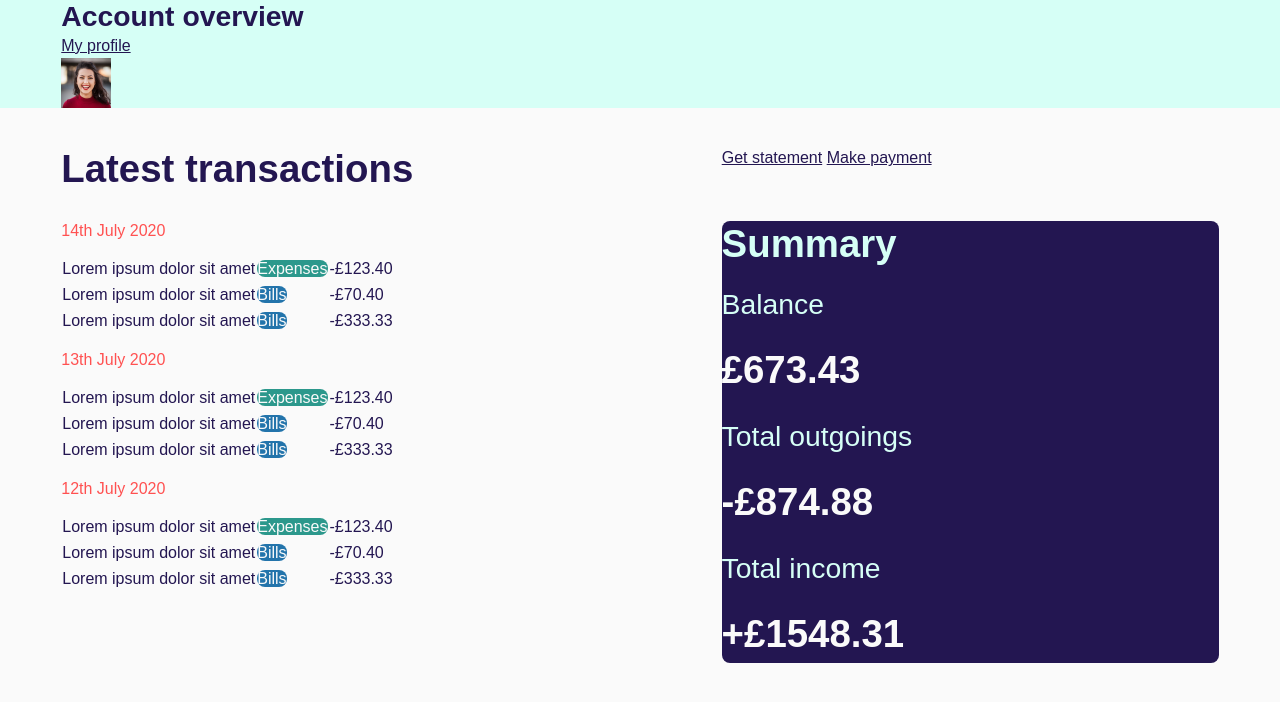
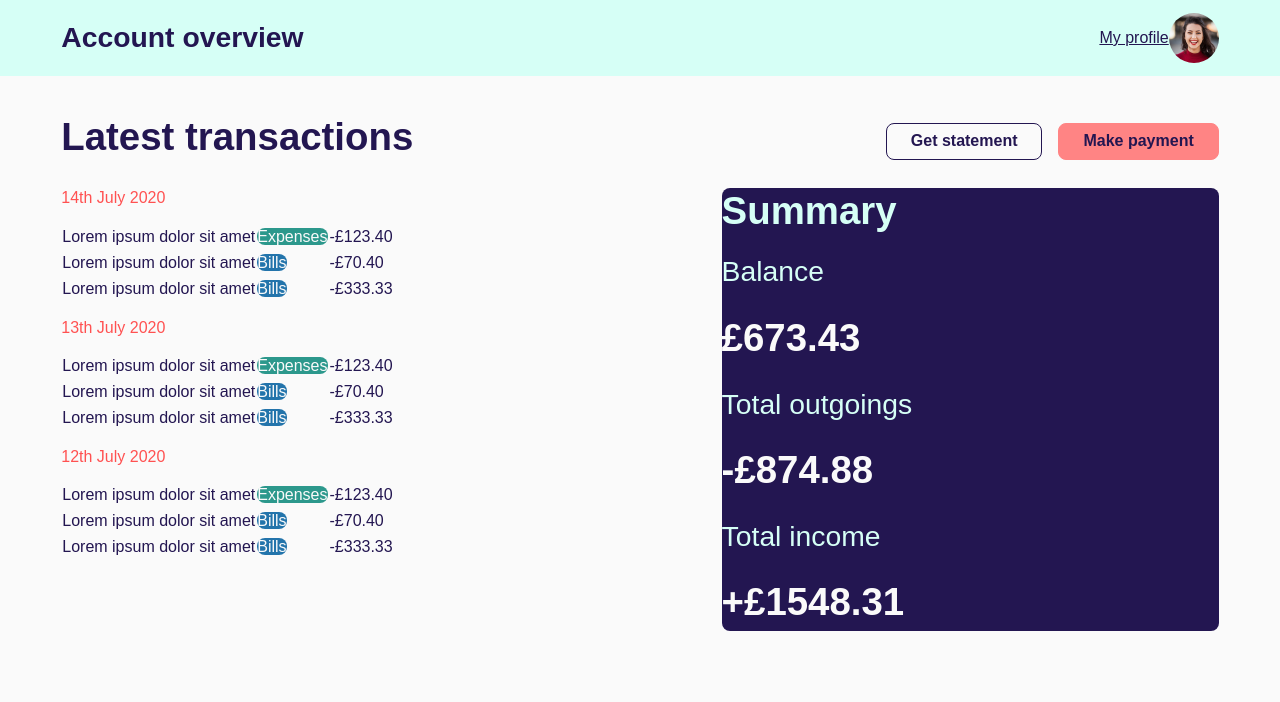
Before and after one commit to SinisaVukmirovic/CUBE-CSS-Methodology, a plain HTML site: page index.html in a window 1280 px wide. Drawn offline with Linux system fonts and the light colour scheme.

Commit message:
Added some BLOCK styling

```diff
--- /dev/null
+++ b/css/blocks/blocks.css
@@ -0,0 +1,95 @@
+@import '../config.css';
+
+/* Adding our blocks */
+/* The main theme of this block is to create an auto-wrapping flex layout. We’ve only got two elements: a heading and a user block—which we’ll build next—that should never collide with each other. We guarantee this by building a force-field around our <h1> with margin. */
+
+.site-head {
+    padding: 0.8rem 0;
+}
+
+.site-head .site-head__inner {
+    display: flex;
+    flex-wrap: wrap;
+    align-items: center;
+    justify-content: space-between;
+}
+
+/* Right margin prevents any collisions with the title */
+.site-head .site-head__inner h1 {
+    margin: 0.5rem 1rem 0.5rem 0;
+}
+
+/* Firstly, we use inline-grid because we want this block to only be as big as the content inside it. For that same reason, we use max-content in the grid-template-columns declaration. Lastly, we again, directly target the HTML <img> element and apply our 100% radius. */
+.user {
+    display: inline-grid;
+    align-items: center;
+    grid-template-columns: max-content 50px;
+    grid-gap: get-size('300');
+}
+
+.user img {
+    border-radius: 100%;
+}
+
+/* Key header
+This is the element that introduces our transactions and summary. It provides a label for that data and also some key actions. It’s already got the splitter on it, so in true CUBE CSS fashion, we are using this block to create more contextual specificity. */
+/* The key area to focus on, though, is the :last-child, which is a group of buttons. We use a wrapping flex container, like in the site-head, but we use gap to space the items. A progressive enhancement pro tip follows as we add a tiny bit of vertical and horizontal margin to the elements. This is our fallback for if gap isn’t supported. Because it’s such a tiny amount of margin, it barely makes a scratch on the overall layout too. */
+.key-header {
+    align-items: flex-end;
+}
+
+.key-header > :last-child {
+    display: flex;
+    flex-wrap: wrap;
+    gap: var(--size-300);
+}
+
+.key-header > :last-child > * {
+    flex-shrink: 0;
+    margin: 0.2rem 0 0 0.2rem;
+}
+
+@media (min-width: 42em) {
+    .key-header > :last-child {
+        justify-content: flex-end;
+    }
+}
+
+/* This is a pretty generic button. In our context, both buttons are links, but we should always style a button to be a real <button> too. This is why we use font: inherit, to level the playing field by inheriting the base font rules. */
+/* This one: &[data-variant='ghost'], sets specific styles for a “ghost button”, which has no background and instead, has a visible border. */
+.button {
+    border-radius: 0.5rem;
+
+    font: inherit;
+    display: inline-block;
+    line-height: 1;
+    text-decoration: none;
+    border: 1px solid var(--color-secondary);
+    background: var(--color-secondary);
+    padding: 0.6rem 1.5rem;
+    position: relative;
+
+    font-weight: var(--weight-bold);
+
+    transition: transform 250ms ease-in-out;
+}
+
+.button[data-variant='ghost'] {
+    border-color: currentColor;
+    background: transparent;
+}
+
+.button:focus {
+    outline-offset: -0.4rem;
+    outline: 1px solid;
+}
+
+.button:hover {
+    background: var(--color-primary);
+    border-color: var(--color-primary);
+    color: var(--color-light);
+}
+
+.button:active {
+    transform: scale(0.98);
+}
--- a/css/global.css
+++ b/css/global.css
@@ -2,6 +2,7 @@
 @import './config.css';
 @import './utility/utility.css';
 @import './composition/composition.css';
+@import './blocks/blocks.css';
 
 /* GLOBAL STYLES */
 body {
```
